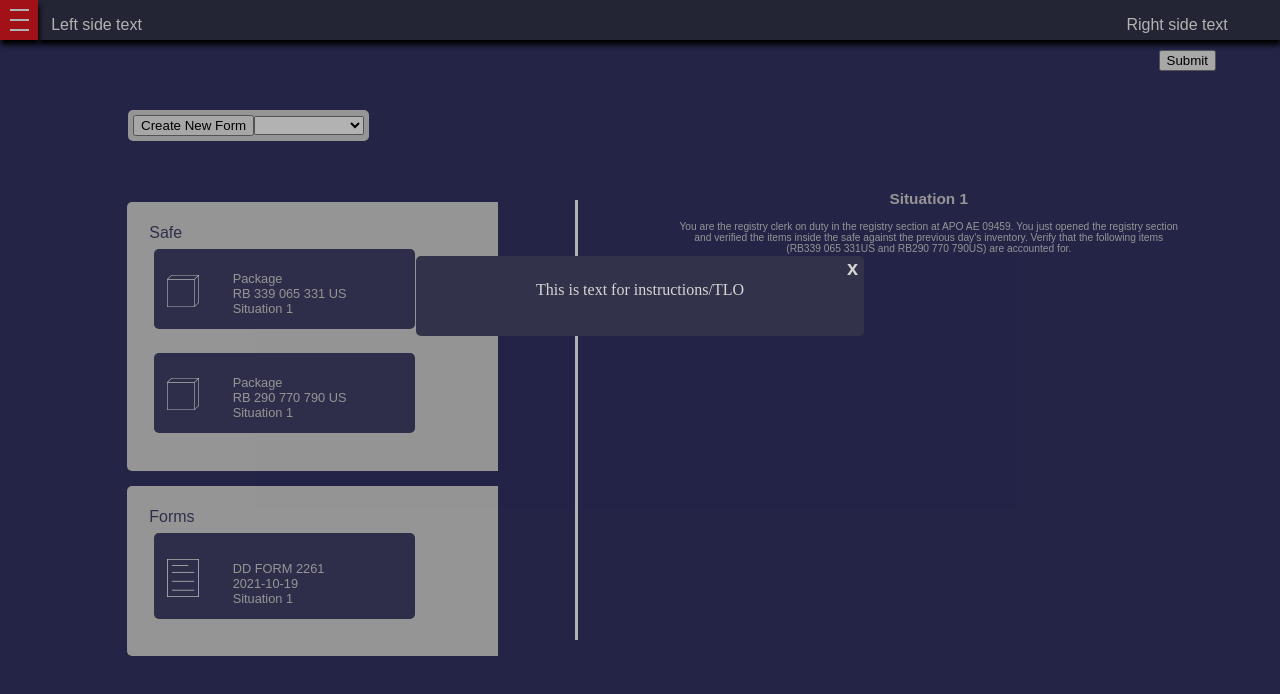
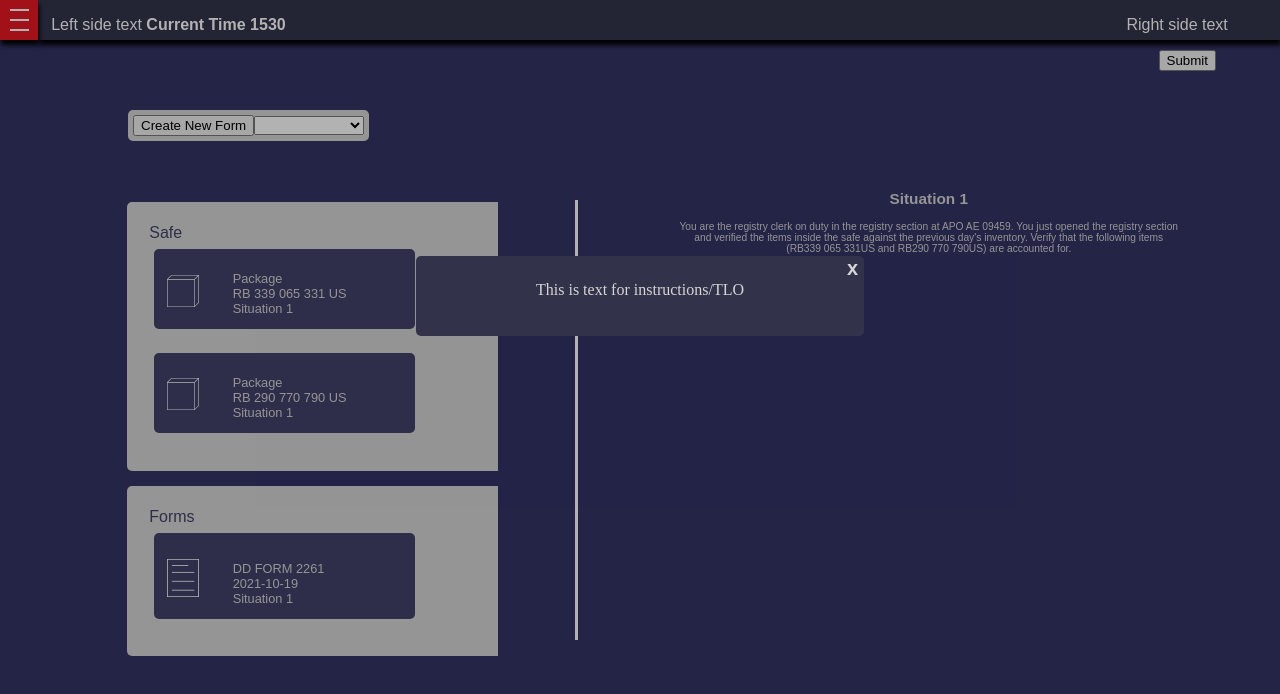
Before and after one commit to jaimitch/Postal-PEY, a Vue app: page / in a window 1280 px wide. Shown: the top 694 px of the page. Built offline with nearby package versions, Linux system fonts and the light colour scheme.

Commit message:
Time stays fixed on mounted and never changes, is displayed in the top left

```diff
--- a/src/Navigation/SituationNav.vue
+++ b/src/Navigation/SituationNav.vue
@@ -22,6 +22,7 @@ class="drawer"
   </div>
         <div  class="in-menu">
           <div :key="section" v-for="section in situations">
+            <!-- comment this div if you want to turn on the sit nav buttons -->
             <div v-if="section.clickable === false" >
               <button class="buttons" @click="jumpToPage(section.page), $emit('jump')">{{ section.name }}</button>
             </div>
--- a/src/components/Frame.vue
+++ b/src/components/Frame.vue
@@ -8,7 +8,7 @@
     />
 
     <div class="top-bar">
-      <p class="left-text">Left side text</p>
+      <p class="left-text">Left side text <b>Current Time {{time}} </b></p>
       <p class="right-text">Right side text</p>
 
       <div class="scroll-zone-up"
@@ -445,10 +445,12 @@
         form2261Back: false,
         form3854Back: false,
         showCurrentItem: true,
+        time: ""
       }
     },
     mounted() {
       this.updateSituation();
+      this.time = this.getNearestTime();
       this.processAnswerKey();
     },
     computed: {
@@ -1425,11 +1427,11 @@
       },
       //gets the nearest time and sets in in the answer key
       getNearestTime(){
+        let currentTime
         this.answerKey.answers.forEach(obj => {
           let d = new Date()
           let hours = d.getHours()
           let minutes = d.getMinutes()
-          let currentTime
           if(hours < 10){
             currentTime = "0" + hours
           }
@@ -1455,6 +1457,7 @@
             }
           }
         })
+        return currentTime
       },
       //function that handles events as the situation is changed
       updateSituation() {
@@ -1743,7 +1746,7 @@
       },
       changeForm(newForm){
         this.items[this.currentItemIndex].formInputs = newForm;
-        this.getNearestTime()
+        //this.getNearestTime()
       },
       // Takes the answer key from the JSON and changes all of the variable answers that depend on the student and changes them
       // to the correct ones for this student (name, date, etc..)
```
